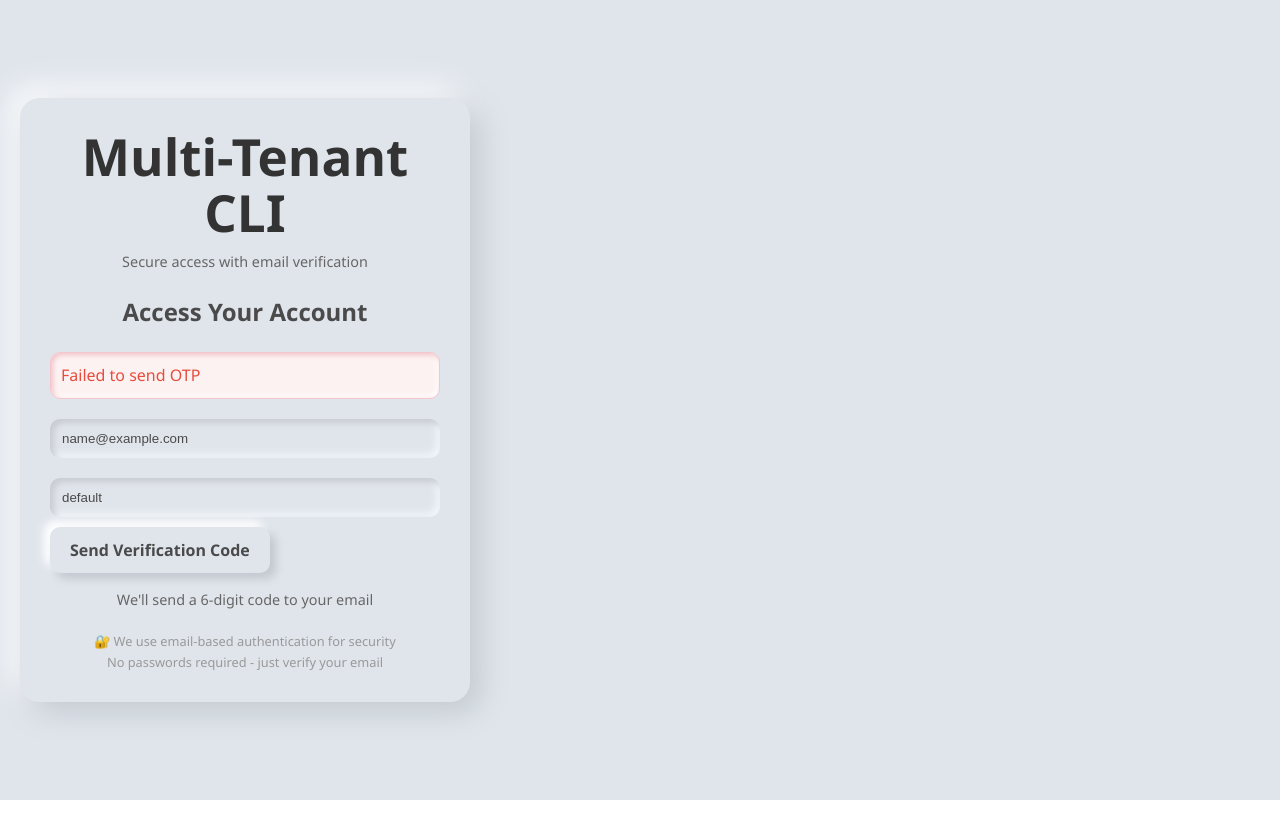
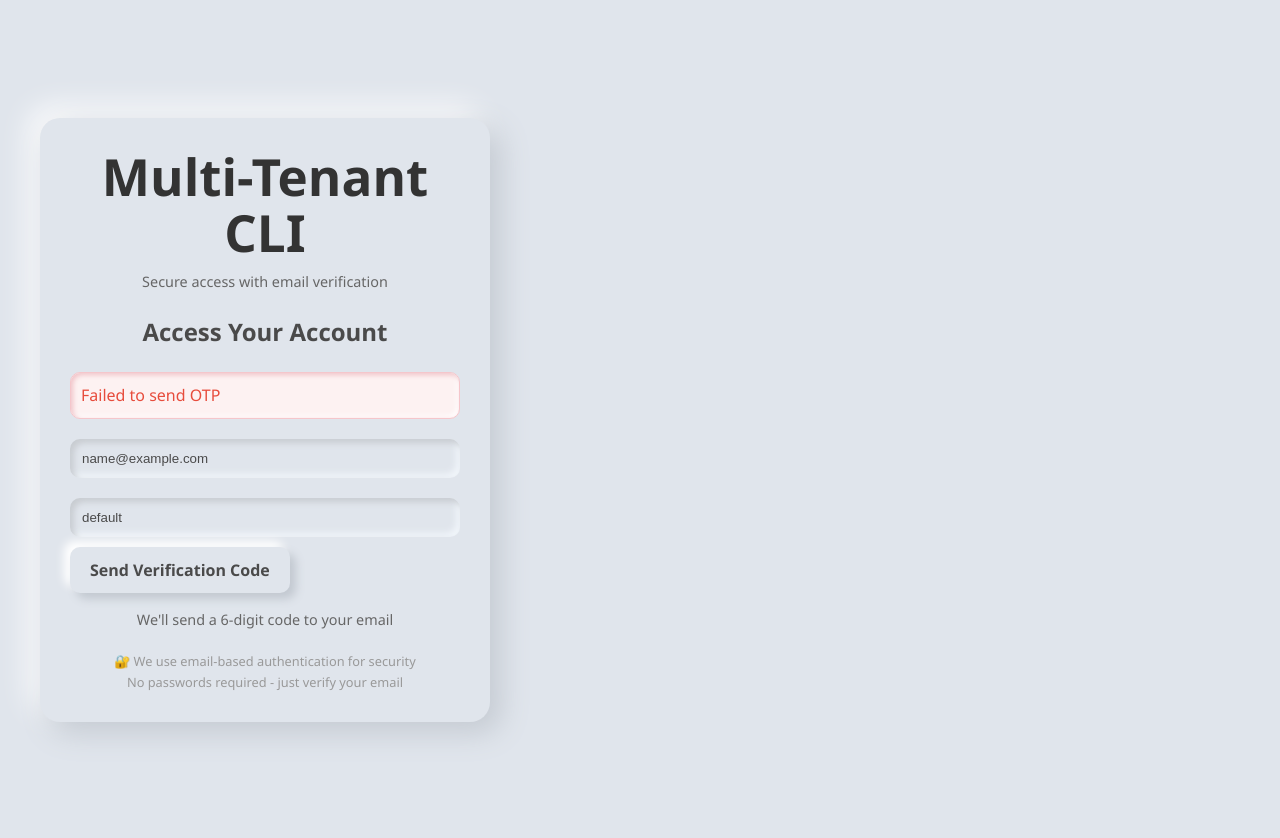
Before and after one commit to alejandrosuarez/multi-tenant-cli-boilerplate-api, a React (Vite) app in the folder ui/: page / in a window 1280 px wide. Both pictures are taken after typing "name@example.com" into the empty fields and a click on the button "Send Verification Code". Before the commit the page ends 800 px from the top, so only its background shows below. Built offline with nearby package versions, Linux system fonts and the light colour scheme; no server answers.

Commit message:
feat(ui): apply page-container to main app content

```diff
--- a/ui/src/App.jsx
+++ b/ui/src/App.jsx
@@ -45,7 +45,7 @@ function App() {
   }
 
   return (
-    <div className="App">
+    <div className="page-container">
       {user ? (
         <Dashboard user={user} onLogout={handleLogout} />
       ) : (
```
